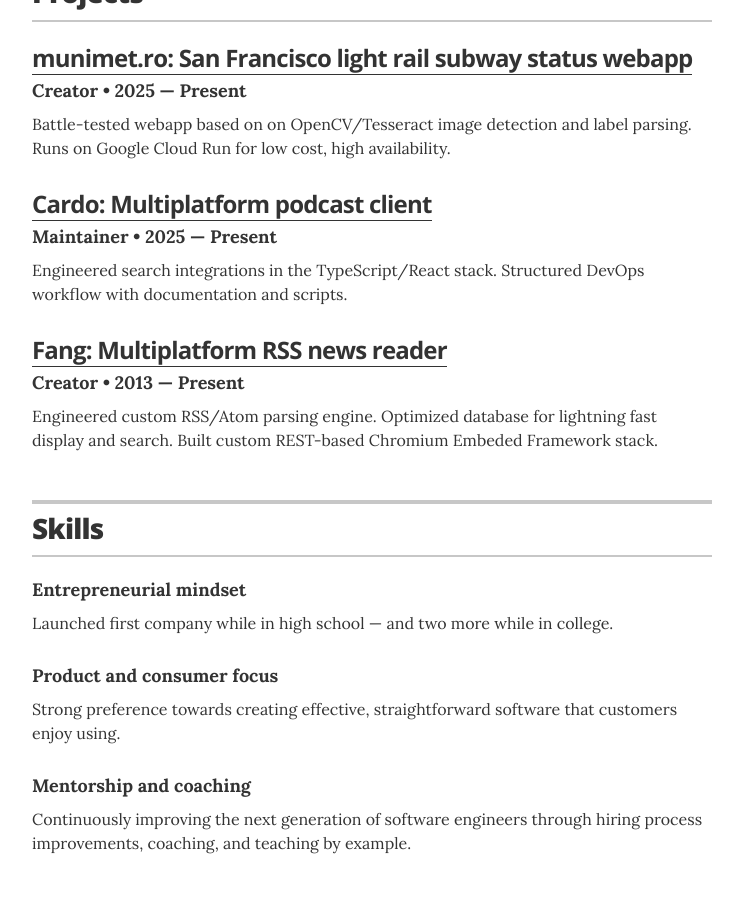
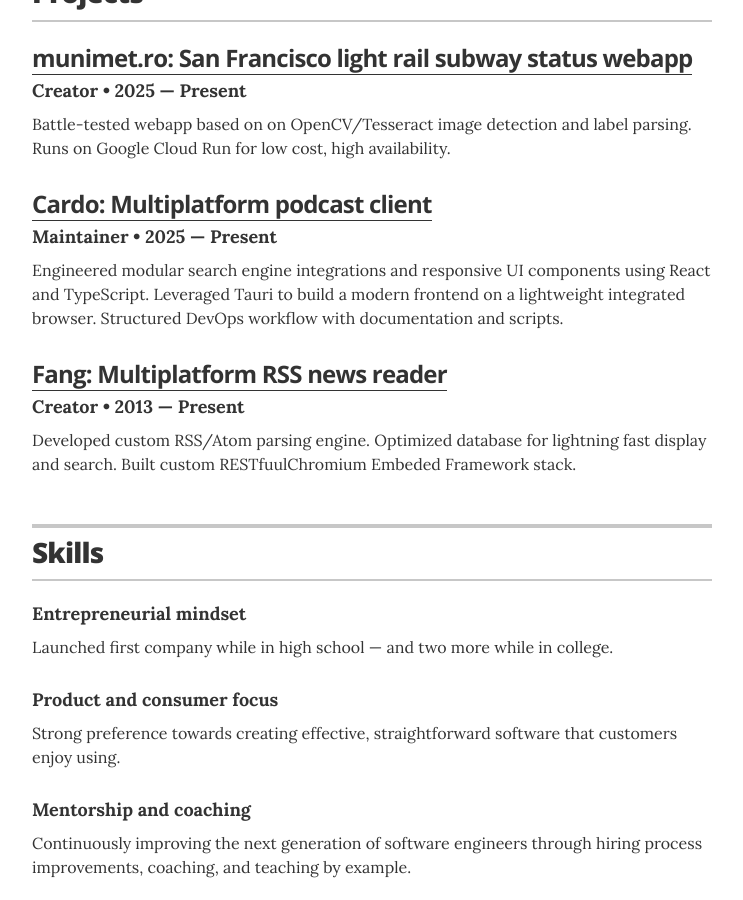
Before and after one commit to MrEricSir/resume, a Jekyll site: the page built from index.html, in a window 1280 px wide and 900 px high, scrolled down 3056 px. Shown: the whole window, without its empty margins (268-1011 px from the left). Built offline with Jekyll 4.4.1, drawn with Linux system fonts in a browser that asks for light colours.

Commit message:
Revise project descriptions in projects.yml
Updated project descriptions for Cardo and Fang to enhance clarity and detail.

```diff
--- a/_data/projects.yml
+++ b/_data/projects.yml
@@ -11,10 +11,10 @@
   role: Maintainer
   duration: 2025 &mdash; Present
   url: "https://github.com/cardo-podcast/cardo"
-  description: Engineered search integrations in the TypeScript/React stack. Structured DevOps workflow with documentation and scripts.
+  description: Engineered modular search engine integrations and responsive UI components using React and TypeScript. Leveraged Tauri to build a modern frontend on a lightweight integrated browser. Structured DevOps workflow with documentation and scripts.
 
 - project: "Fang: Multiplatform RSS news reader"
   role: Creator
   duration: 2013 &mdash; Present
   url: "https://getfang.com/"
-  description: Engineered custom RSS/Atom parsing engine. Optimized database for lightning fast display and search. Built custom REST-based Chromium Embeded Framework stack.
+  description: Developed custom RSS/Atom parsing engine. Optimized database for lightning fast display and search. Built custom RESTfuulChromium Embeded Framework stack.
```
